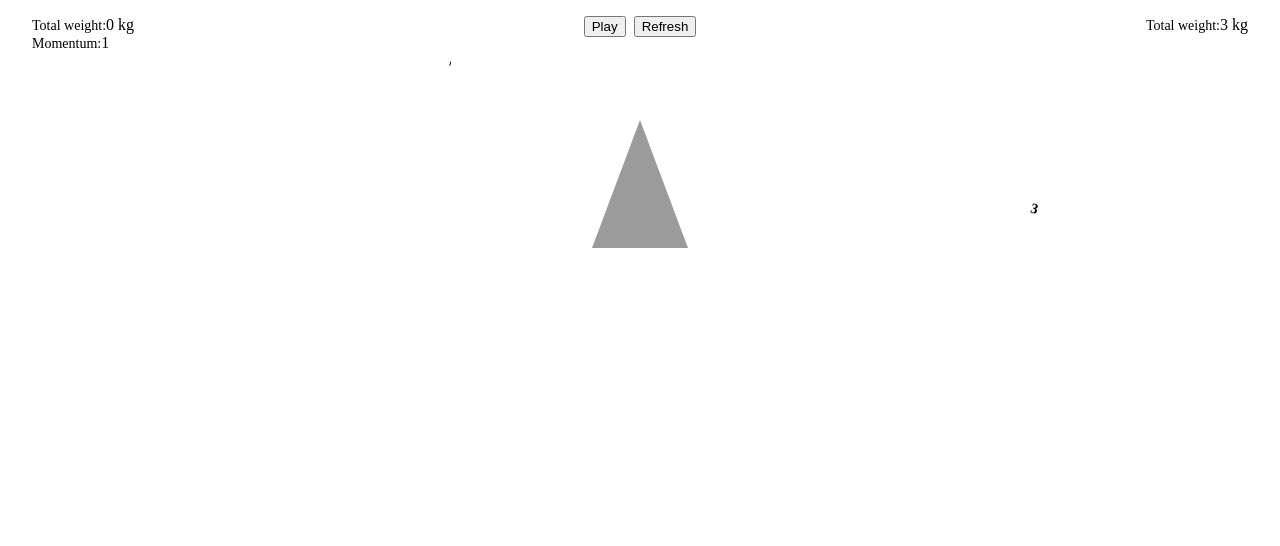
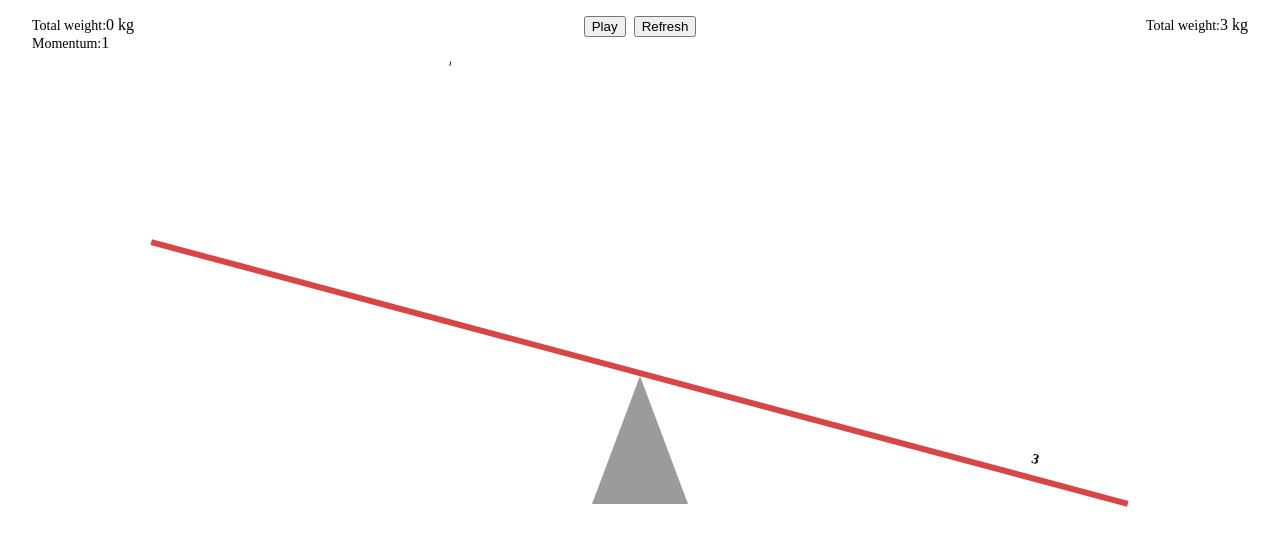
Before and after one commit to mertonuryildirim/teeter-totter-react, a React (Create React App) app: page / in a window 1280 px wide. Shown: the top 546 px of the page. Built offline with nearby package versions, Linux system fonts and the light colour scheme.

Commit message:
board visiblity fixe

```diff
--- a/package.json
+++ b/package.json
@@ -13,6 +13,7 @@
     "react-redux": "^7.2.5",
     "react-scripts": "4.0.3",
     "redux": "^4.1.1",
+    "sass-mq": "^5.0.1",
     "web-vitals": "^1.0.1"
   },
   "scripts": {
--- a/src/components/TeeterTotterObject.js
+++ b/src/components/TeeterTotterObject.js
@@ -1,7 +1,7 @@
 import { useEffect } from "react";
 import { useDispatch, useSelector } from "react-redux";
 import { getBending, insertRightElement } from "../store/actions";
-import { MAX_BENDING_PERCENTAGE } from "../utils/constants";
+import { BOARD_HEIGHT, MAX_BENDING_PERCENTAGE } from "../utils/constants";
 import Shape from "./Shape";
 import "./teeterTotterObject.scss";
 
@@ -9,7 +9,7 @@ const TeeterTotterObject = () => {
   const state = useSelector((state) => state.reducer);
   const dispatch = useDispatch();
 
-	const bending = getBending(state);
+  const bending = getBending(state);
 
   useEffect(() => {
     dispatch(insertRightElement());
@@ -25,6 +25,8 @@ const TeeterTotterObject = () => {
             Math.min(Math.abs(bending / 2), MAX_BENDING_PERCENTAGE) *
             (bending > 0 ? 1 : -1)
           }deg)`,
+
+          height: `${BOARD_HEIGHT}px`,
         }}
       >
         {state.leftElements
--- a/src/components/teeterTotterObject.scss
+++ b/src/components/teeterTotterObject.scss
@@ -2,6 +2,7 @@
   display: flex;
   flex-direction: column;
   align-items: center;
+  margin-top: 250px;
 }
 
 .teeter-totter-object-board {
--- a/src/utils/constants.js
+++ b/src/utils/constants.js
@@ -1,7 +1,8 @@
 export const WIDTH = 10;
+export const BOARD_HEIGHT = 6;
 export const MAX_BENDING_PERCENTAGE = 30;
 export const MAX_POWER_DIFF = 20;
-export const SHAPES = ['circle', 'triangle', 'rectangle'];
+export const SHAPES = ["circle", "triangle", "rectangle"];
 export const ELEMENT_WEIGHT_RANGE = [1, 10];
 export const FALLING_ELEMENTS = 1;
 export const MOVEMENT_DELAY = 300;
```
Also changed, not shown: 1 other file (tests, documents, lock files or other folders).
